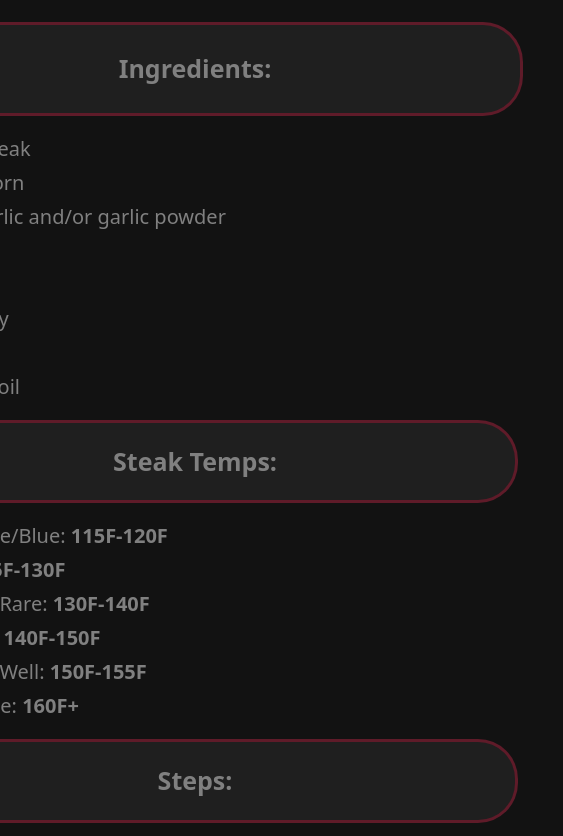
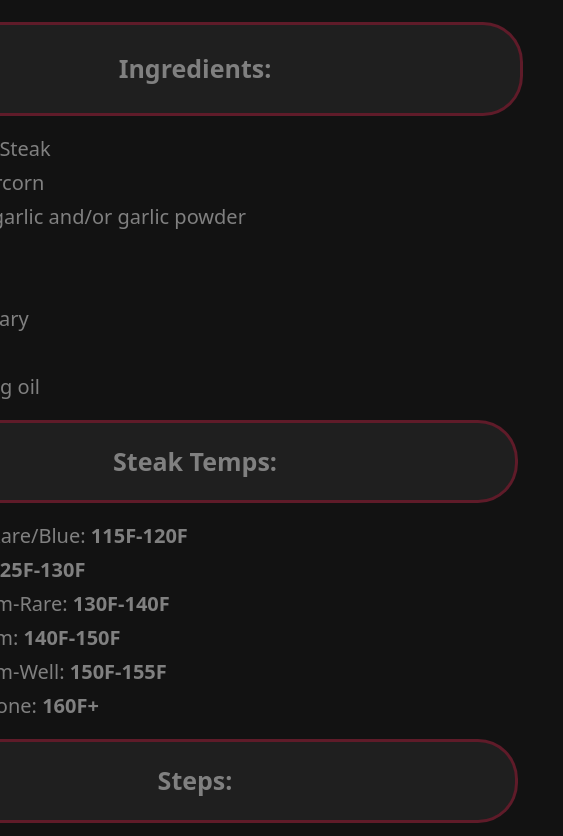
Before and after one commit to Djerjer/odin-recipes, a plain HTML site: page recipes/steak.html in a window 390 px wide. Shown: the part 904-1740 px from the top of the page, 563 px wide, since content can reach past the window. Drawn offline with Linux system fonts and the light colour scheme.

Commit message:
fixed scale for mobile

```diff
--- a/css/styles.css
+++ b/css/styles.css
@@ -1,6 +1,7 @@
 * {
     font-family: system-ui, sans-serif;
     line-height: 1.5;
+    width: 100%;
     background-color: #121212;
     color: #808080;
 }
@@ -73,6 +74,8 @@ hr {
     margin-top: 30px;
 }
 
+/* below is all code for button on index page*/
+
 button {
     --c: #686868; /* text color */
 
--- a/recipes/steak.html
+++ b/recipes/steak.html
@@ -2,7 +2,7 @@
 <html lang="en">
     <head>
         <meta charset="utf-8">
-        <meta name="viewport" content="width=device-width, initial-scale=1.0">
+        <meta name="viewport" content="width=device-width, initial-scale=0.5">
         <link rel="stylesheet" href="../css/styles.css">
     </head>
 
@@ -42,7 +42,7 @@
                 <li>Season up the steak.</li>
                 <li>Add your cooking oil into your choice of pan (<strong>Medium-high heat</strong>).</li>
                 <li>Place steak into the pan after the pan has heated up.</li>
-                <li>Cook the steak on each side for about 2 minutes to create a nice crust (<strong>Very important step.</strong>When it comes to cooking meat, a lot of flavor comes from creating a nice crust on the outside).</li>
+                <li>Cook the steak on each side for about 2 minutes to create a nice crust (<strong>Very important step.</strong> When it comes to cooking meat, a lot of flavor comes from creating a nice crust on the outside).</li>
                 <li>After each side has been cooked to your liking, go ahead and add in your butter (at this point, you may turn the heat down a bit).</li>
                 <li>Add in your sprigs of thyme, rosemary, and whole garlic(s) (you're going to be basting the steak until the inside is about <strong>145F</strong> for the inside to be medium-rare).</li>
                 <li>Take the steak off the pan and have it rest on a cutting board for about 10 minutes (the steak will actually continue to slightly cook once it's freshly off of the pan).</li>
```
Also changed, not shown: index.html (+1 -1 lines), 1 other file.
